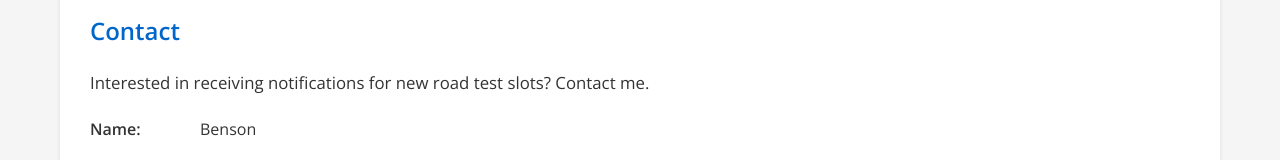
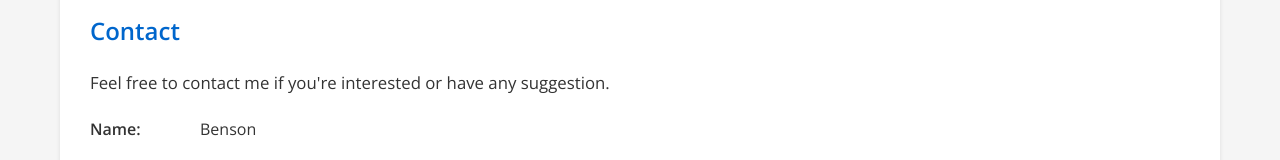
Before and after one commit to wa008/roadtestnotify, a plain HTML site: page index.html in a window 1280 px wide. Shown: the part 742-902 px from the top of the page. Drawn offline with nearby package versions, Linux system fonts and the light colour scheme.

Commit message:
Update contact paragraph text in index.html

```diff
--- a/index.html
+++ b/index.html
@@ -176,7 +176,7 @@
 
         <div class="content-section">
             <h2>Contact</h2>
-            <p style="margin-bottom: 20px; color: #333; font-size: 1.05em;">Interested in receiving notifications for new road test slots? Contact me.</p>
+            <p style="margin-bottom: 20px; color: #333; font-size: 1.05em;">Feel free to contact me if you're interested or have any suggestion.</p>
             <div class="info-grid">
                 <div class="info-item">
                     <span class="info-label">Name:</span>
```
